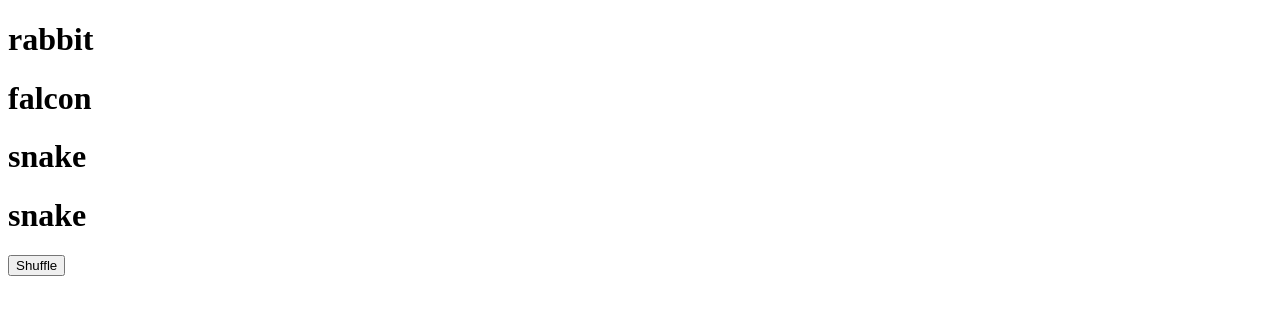
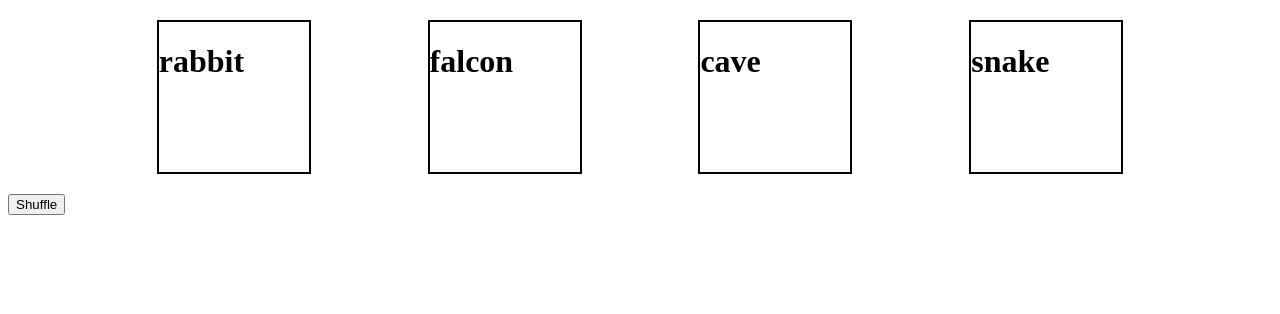
Before and after one commit to hbubley/Darwin, a React (Create React App) app: page / in a window 1280 px wide. Both pictures are taken after a click on the button "Shuffle". Shown: the top 314 px of the page. Built offline with nearby package versions, Linux system fonts and the light colour scheme.

Commit message:
basic slot functionality added

```diff
--- a/src/App.js
+++ b/src/App.js
@@ -1,56 +1,25 @@
 import React, { useState } from 'react'
-import Slot from './components/slot/Slot';
+import Slots from './components/slots/Slots';
+import { GAME_OBJECTS_ARRAY } from './utils/constants';
+import { getRandomInt } from './utils/functions';
 
 const App = () => {
-    const outcomes = [{
-        type: "animal",
-        animal: "rabbit",
-        image: "",
-    }, {
-        type: "animal",
-        animal: "falcon",
-        image: "",
-    }, {
-        type: "animal",
-        animal: "snake",
-        image: "",
-    }, {
-        type: "resource",
-        resource: "cave",
-        image: "",
-    },
-    {
-        type: "resource",
-        resource: "carrots",
-        image: "",
-
-    }];
     const [gameArray, setGameArray] = useState([])
-
-    function getRandomInt(max) {
-        return Math.floor(Math.random() * max);
-    }
 
     const shuffleGameArray = () => {
         const newGameArray = []
         const randomIndices = []
         for (let i = 0; i < 4; i++) {
-            let newInt = getRandomInt(4);
+            let newInt = getRandomInt(5);
             randomIndices.push(newInt)
         }
-        //produce 4 random numbers, they do not need to be different, and push to the random indices array
-        randomIndices.map(i => newGameArray.push(outcomes[i]))
-        console.log(newGameArray)
+        randomIndices.map(i => newGameArray.push(GAME_OBJECTS_ARRAY[i]))
         setGameArray(newGameArray);
     }
 
     return (
         <div>
-            {
-                gameArray.map((slot) =>
-                    <Slot value={slot} />
-                )
-            }
+            <Slots array={gameArray} />
             <button onClick={shuffleGameArray}>Shuffle</button>
         </div>
     )
--- a/src/components/slot/Slot.js
+++ b/src/components/slot/Slot.js
@@ -1,8 +1,12 @@
-import React from 'react'
+import React from 'react';
+import styles from './Slot.module.css';
 
 const Slot = ({ value }) => {
+    if(!value){
+        return <h1>Skeleton loader</h1>
+    }
     return (
-        <div>
+        <div className={styles.root}>
             <h1>{value[value.type]}</h1>
         </div>
     )
--- a/src/components/slot/Slot.module.css
+++ b/src/components/slot/Slot.module.css
@@ -0,0 +1,5 @@
+.root{
+    border: 2px solid black;
+    width: 150px;
+    height: 150px;
+}
--- /dev/null
+++ b/src/components/slots/Slots.js
@@ -0,0 +1,16 @@
+import React from 'react';
+import Slot from '../slot/Slot';
+import styles from './Slots.module.css';
+const Slots = ({array}) => {
+    return (
+        <div className={styles.root}>
+            {
+                array?.map((slot) =>
+                    <Slot value={slot} />
+                )
+            }
+        </div>
+    )
+}
+
+export default Slots
--- /dev/null
+++ b/src/components/slots/Slots.module.css
@@ -0,0 +1,7 @@
+.root{
+    display: flex;
+    flex-direction: row;
+    max-width: 1200px;
+    justify-content: space-evenly;
+    margin: 20px auto;
+}
--- /dev/null
+++ b/src/utils/constants.js
@@ -0,0 +1,23 @@
+export const GAME_OBJECTS_ARRAY = [{
+    type: "animal",
+    animal: "rabbit",
+    image: "",
+}, {
+    type: "animal",
+    animal: "falcon",
+    image: "",
+}, {
+    type: "animal",
+    animal: "snake",
+    image: "",
+}, {
+    type: "resource",
+    resource: "cave",
+    image: "",
+},
+{
+    type: "resource",
+    resource: "carrots",
+    image: "",
+
+}];
--- /dev/null
+++ b/src/utils/functions.js
@@ -0,0 +1,3 @@
+export const getRandomInt = (max) => {
+    return Math.floor(Math.random() * max);
+}
```
